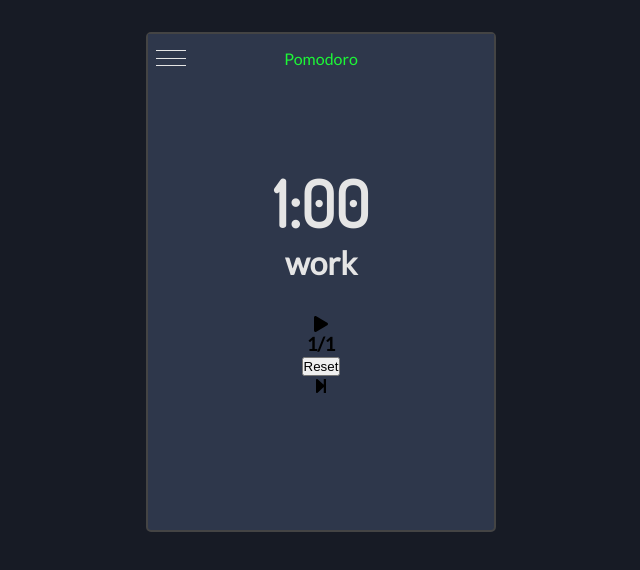
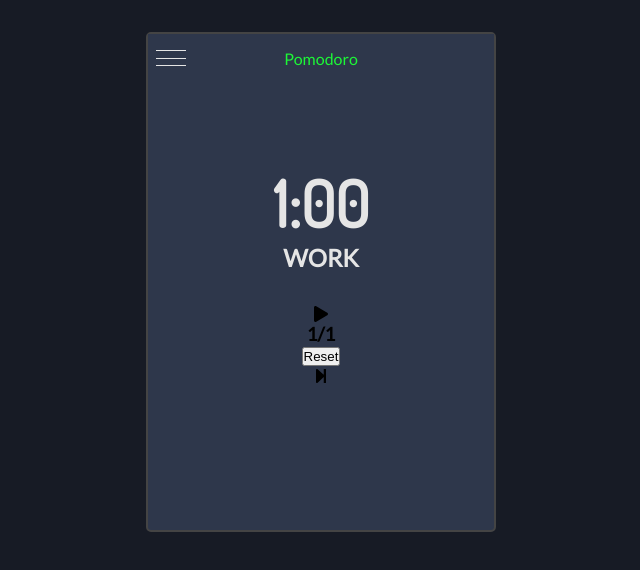
Before and after one commit to bigdub3298/Pomodoro, a React (Create React App) app: page / in a window 1280 px wide. Shown: the top 570 px of the page, without its empty margins (319-959 px from the left). Built offline with nearby package versions, Linux system fonts and the light colour scheme.

Commit message:
changes text font size and capitalizaiton

```diff
--- a/src/components/Timer.js
+++ b/src/components/Timer.js
@@ -17,7 +17,7 @@ class Timer extends Component {
         <h1 className="timer__display">
           {this.formatMilliSec(this.props.time)}
         </h1>
-        <h3 className="timer__type">{this.props.type}</h3>
+        <h3 className="timer__type">{this.props.type.toUpperCase()}</h3>
       </div>
     );
   }
--- a/src/scss/Timer.scss
+++ b/src/scss/Timer.scss
@@ -9,6 +9,6 @@
   }
 
   &__type {
-    font-size: 2rem;
+    font-size: 1.5rem;
   }
 }
```
